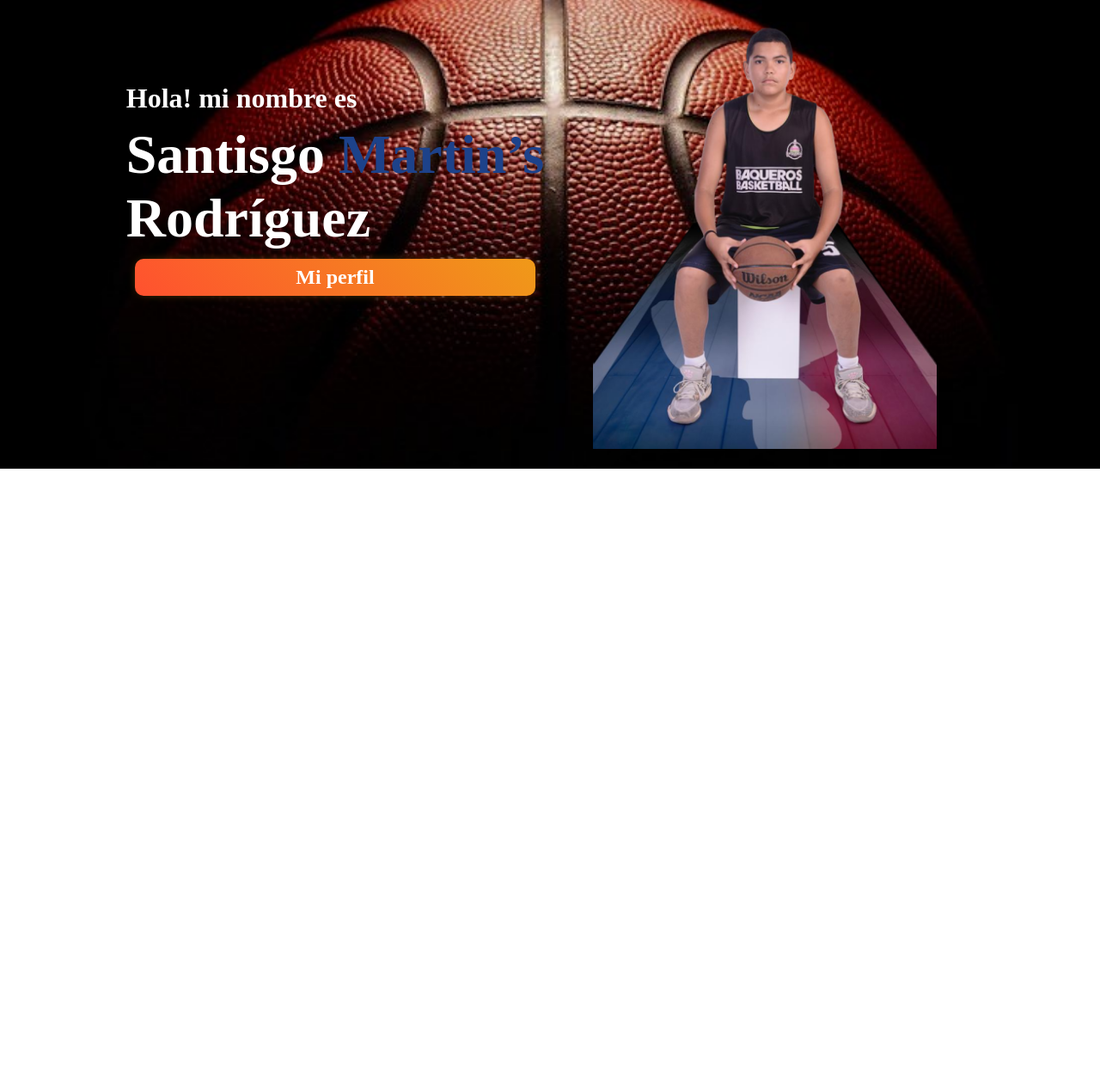
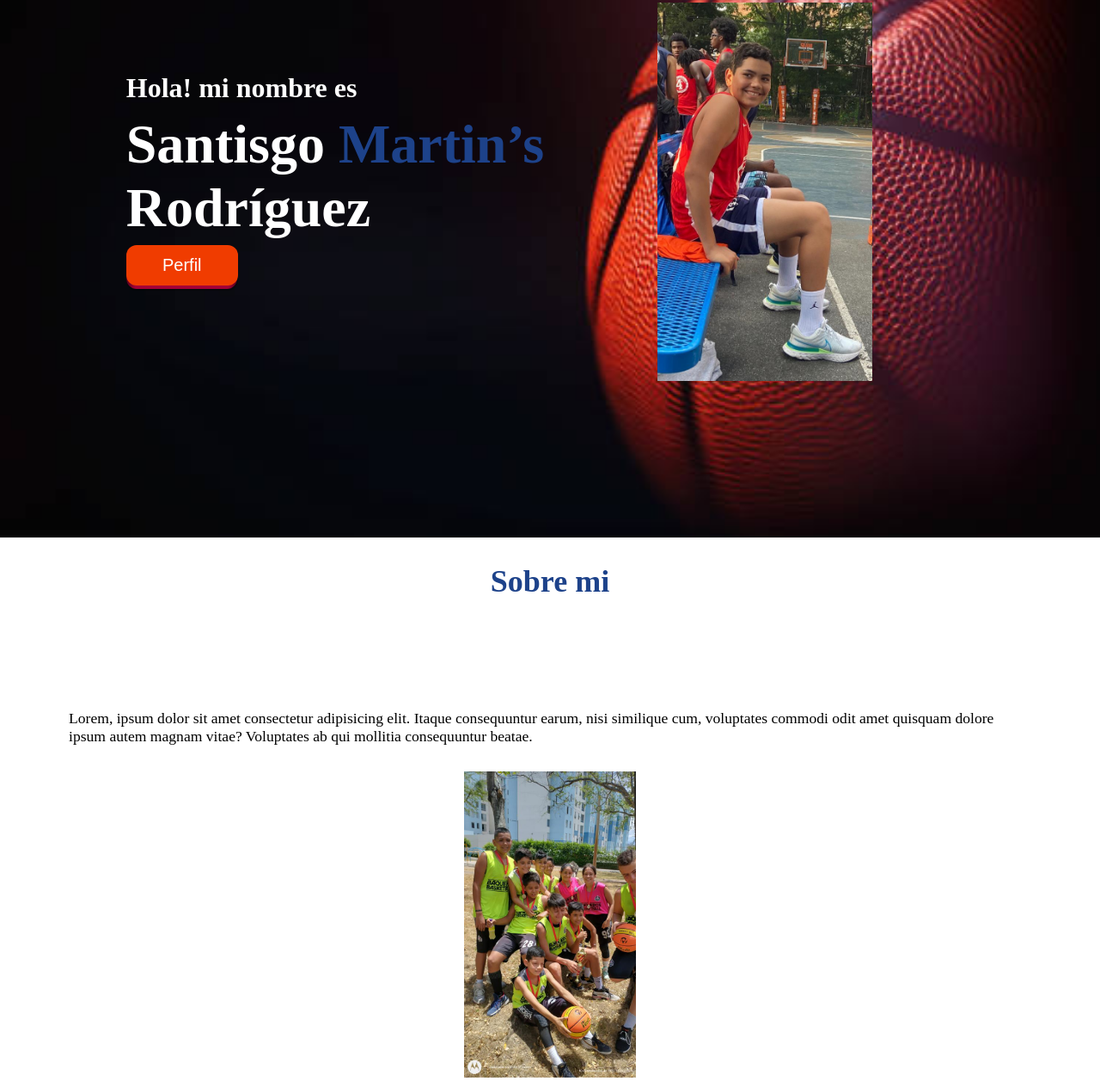
Before and after one commit to Reymond89/basquet, a plain HTML site: page index.html in a window 1280 px wide. Shown: the part 255-1512 px from the top of the page at 86% size. Before the commit the page ends 880 px from the top, so only its background shows below. Drawn offline with Linux system fonts and the light colour scheme.

Commit message:
pendiente el main

```diff
--- a/index.html
+++ b/index.html
@@ -30,19 +30,42 @@
                 <li><a href="#">Galeria</a></li>
                 <li><a class="border" href="#">Sigueme</a></li>
             </ul>
+        </nav>
+    </header>
 
-        </nav>
-        <section class="header_banner">
-            <div class="banner_text">
-                <h3>Hola! mi nombre es</h3>
-                <h1>Santisgo <span> Martin’s </span><br> Rodríguez</h1>
-                <a class="button-87" href="#">Mi perfil</a>
+    <section class="section_banner">
+        <div class="banner_text">
+            <h3>Hola! mi nombre es</h3>
+            <h1>Santisgo <span class="edit"> Martin’s </span><br> Rodríguez</h1>
+            <button class="button-82-pushable" role="button">
+                <span class="button-82-shadow"></span>
+                <span class="button-82-edge"></span>
+                <span class="button-82-front text">
+                  Perfil
+                </span>
+              </button>
+        </div>
+        <picture class="header_picture">
+            <img class="principal" src="./img/Heroo.jpg" alt="">
+        </picture>
+    </section>
+    <main>
+        <div class="main_title">
+            <h2>Sobre mi</h2>
+        </div>
+        <div class="main_container">
+            <div class="main_text">
+                <p>Lorem, ipsum dolor sit amet consectetur adipisicing elit. Itaque consequuntur earum, nisi similique cum, voluptates commodi odit amet quisquam dolore ipsum autem magnam vitae? Voluptates ab qui mollitia consequuntur beatae.</p>
             </div>
-            <picture class="header_picture">
-                <img class="principal" src="./img/principal.png" alt="">
-            </picture>
-        </section>
+            <div class="main_img">
+                <img src="./img/710ee833-a7b1-40be-92ac-c9b1d62c8d04.jpg" alt="">
+            </div>
 
-    </header>
+
+        </div>
+
+    </main>
+
+
 </body>
 </html>
--- a/style.css
+++ b/style.css
@@ -9,12 +9,8 @@
 }
 
 .header{
+    width: 100%;
 
-    height: 100vh;
-    background-image: url('./img/hero.jpg');
-    background-position: center center;
-    background-repeat: no-repeat;
-    background-size: cover;
 }
 .header_navbar-container{
     width: 100%;
@@ -27,13 +23,13 @@
 .header_logo img{
     width: 100%;
     height: 70px;
-    padding-left: 20px;
+    padding-left: 40px;
 }
 .bar-btn{
     font-size: 1.8rem;
     color: #Ffff;
     cursor: pointer;
-    margin-right: 20px;
+    margin-right: 50px;
 }
 .header_nav{
     position: fixed;
@@ -43,6 +39,7 @@
     background: rgba(0, 0, 0, .99);
     text-align: center;
     transition: all .5s;
+    z-index: 999999;
 }
 .header_nav li{
     list-style: none;
@@ -75,7 +72,11 @@
 
 /* Banner text */
 
-.header_banner{
+.section_banner{
+    background-image: url('img/fondobanner.jpg');
+    background-position: center;
+    background-repeat: no-repeat;
+    background-size: cover;
     display: grid;
     grid-template-columns: 1fr;
     grid-template-rows: 200px;
@@ -89,6 +90,15 @@
     color: #ffff;
 
 }
+.banner_text{
+    text-align: center;
+    display: grid;
+    justify-content: center;
+    justify-items: center;
+    margin-bottom: 30px;
+}
+
+
 .banner_text h3{
     font-size: 1.4rem;
 
@@ -100,60 +110,142 @@
     margin-bottom: 10px;
 
 }
-.banner_text span{
+.banner_text .edit{
     color: rgb(29 66 138);
 }
 
-.button-87{
-    font-size: 1.5rem;
-    margin: 10px;
-    padding: 4px 8px;
-    text-align: center;
-    transition: 0.5s;
-    background-size: 200% auto;
-    color: #ffff;
-    border-radius: 10px;
-    display: block;
-    border: 0px;
-    font-weight: 700;
-    box-shadow: 0px 0px 14px -7px #f09819;
-    background-image: linear-gradient(45deg, #FF512F 0%, #F09819  51%, #FF512F  100%);
-    cursor: pointer;
-    user-select: none;
-    -webkit-user-select: none;
-    touch-action: manipulation;
-    text-decoration: none;
+/* boton */
+
+.button-82-pushable {
+  position: relative;
+  border: none;
+  background: transparent;
+  padding: 0;
+  cursor: pointer;
+  outline-offset: 4px;
+  transition: filter 250ms;
+  user-select: none;
+  -webkit-user-select: none;
+  touch-action: manipulation;
 }
 
-.button-87:hover {
-  background-position: right center;
-  /* change the direction of the change here */
-  color: #fff;
-
+.button-82-shadow {
+  position: absolute;
+  top: 0;
+  left: 0;
+  width: 100%;
+  height: 100%;
+  border-radius: 12px;
+  background: hsl(0deg 0% 0% / 0.25);
+  will-change: transform;
+  transform: translateY(2px);
+  transition:
+    transform
+    600ms
+    cubic-bezier(.3, .7, .4, 1);
 }
 
-.button-87:active {
-  transform: scale(0.95);
+.button-82-edge {
+  position: absolute;
+  top: 0;
+  left: 0;
+  width: 100%;
+  height: 100%;
+  border-radius: 12px;
+  background: linear-gradient(
+    to left,
+    hsl(340deg 100% 16%) 0%,
+    hsl(340deg 100% 32%) 8%,
+    hsl(340deg 100% 32%) 92%,
+    hsl(340deg 100% 16%) 100%
+  );
 }
 
+.button-82-front {
+  display: block;
+  position: relative;
+  padding: 6px 18px;
+  text-align: center;
+  border-radius: 12px;
+  font-size: 1.1rem;
+  color: white;
+  background: rgb(240, 60, 0);
+  will-change: transform;
+  transform: translateY(-4px);
+  transition:
+    transform
+    600ms
+    cubic-bezier(.3, .7, .4, 1);
+}
+
+@media (min-width: 768px) {
+  .button-82-front {
+    font-size: 1.25rem;
+    padding: 12px 42px;
+
+  }
+}
+
+.button-82-pushable:hover {
+  filter: brightness(110%);
+  -webkit-filter: brightness(110%);
+}
+
+.button-82-pushable:hover .button-82-front {
+  transform: translateY(-6px);
+  transition:
+    transform
+    250ms
+    cubic-bezier(.3, .7, .4, 1.5);
+}
+
+.button-82-pushable:active .button-82-front {
+  transform: translateY(-2px);
+  transition: transform 34ms;
+}
+
+.button-82-pushable:hover .button-82-shadow {
+  transform: translateY(4px);
+  transition:
+    transform
+    250ms
+    cubic-bezier(.3, .7, .4, 1.5);
+}
+
+.button-82-pushable:active .button-82-shadow {
+  transform: translateY(1px);
+  transition: transform 34ms;
+}
+
+.button-82-pushable:focus:not(:focus-visible) {
+  outline: none;
+}
 
 /* img */
 .header_picture .principal{
-    width: 200px;
+    width: 150px;
 
 }
-
-
-
-
-
 
 
 /* responsive header desktop */
 
 @media screen and (min-width: 740px) {
+        /* main */
+    .main_container{
+        width: 100%;
+        height: 100vh;
+        display: grid;
+        grid-template-columns: repeat(2, minmax(300px, 500px));
+        grid-template-rows: 600px;
+        align-content: center;
+        align-items: center;
+        justify-items: center;
+        justify-content: center;
+
+    }
     .header_logo img{
-        margin-left: 50px;
+        margin-left: 20px;
     }
     .bar-btn{
         display: none;
@@ -165,7 +257,7 @@
         background: none;
         transition: none;
         text-align: right;
-        margin-right: 50px;
+        margin-right: 60px;
     }
     .header_nav li{
         display: inline-block;
@@ -184,7 +276,7 @@
     }
 
     /* banner */
-    .header_banner{
+    .section_banner{
         width: 100%;
         height: 100vh;
         display: grid;
@@ -197,35 +289,17 @@
 
     }
     .banner_text{
-        text-align: start;
+        text-align: initial;
+        display: grid;
+        justify-content: center;
+        justify-items: start;
     }
-    .header_banner h1{
+    .section_banner h1{
         font-size: 4rem;
 
     }
-    .header_banner h3{
+    .section_banner h3{
         font-size: 2rem;
-    }
-
-    .button-87{
-        font-size: 1.5rem;
-        margin: 10px;
-        padding: 8px 16px;
-        text-align: center;
-        transition: 0.5s;
-        background-size: 200% auto;
-        color: #ffff;
-        border-radius: 10px;
-        display: block;
-        border: 0px;
-        font-weight: 700;
-        box-shadow: 0px 0px 14px -7px #f09819;
-        background-image: linear-gradient(45deg, #FF512F 0%, #F09819  51%, #FF512F  100%);
-        cursor: pointer;
-        user-select: none;
-        -webkit-user-select: none;
-        touch-action: manipulation;
-        text-decoration: none;
     }
 
     .button-87:hover {
@@ -240,7 +314,56 @@
     }
 
     .header_picture .principal{
-        width: 400px;
+        width: 250px;
 
 
     }}
+
+
+
+@media screen and (min-width: 1000px) {
+    .header_nav{
+        margin-right: 90px;
+    }}
+
+/* Main */
+main{
+    width: 100%;
+    /* height: 100vh; */
+
+}
+
+.main_title{
+    margin-top: 30px;
+    font-size: 1.5rem;
+    font-weight: 500;
+    color: #1d428a;
+    text-align: center;
+}
+.main_container{
+
+    display: grid;
+    grid-template-columns: 1fr;
+    grid-template-rows: 200px;
+    align-items: end;
+    justify-items: center;
+    align-content: center;
+    text-align: center;
+    padding: 0 30px;
+    width: 100%;
+    height: 84%;
+    color: black;
+}
+.main_text {
+   text-align: start;
+   padding: 0 50px;
+
+}
+.main_text p{
+    font-size: 1.1rem;
+    color: black;
+    margin-bottom: 30px;
+}
+.main_img img{
+    width: 200px;
+}
```
Also changed, not shown: img/2022-10-03 22 50 32.jpg (added), img/710ee833-a7b1-40be-92ac-c9b1d62c8d04.jpg (added), img/72f1bc87-8075-4af2-890a-65627a6be559.jpg (added), img/Heroo.jpg (added), img/basketball-court-with-people-fan-sport-arena-render-3d-illustration.jpg (added), img/curry.jpg (added), img/fondobanner.jpg (added), styleee.css (deleted).
